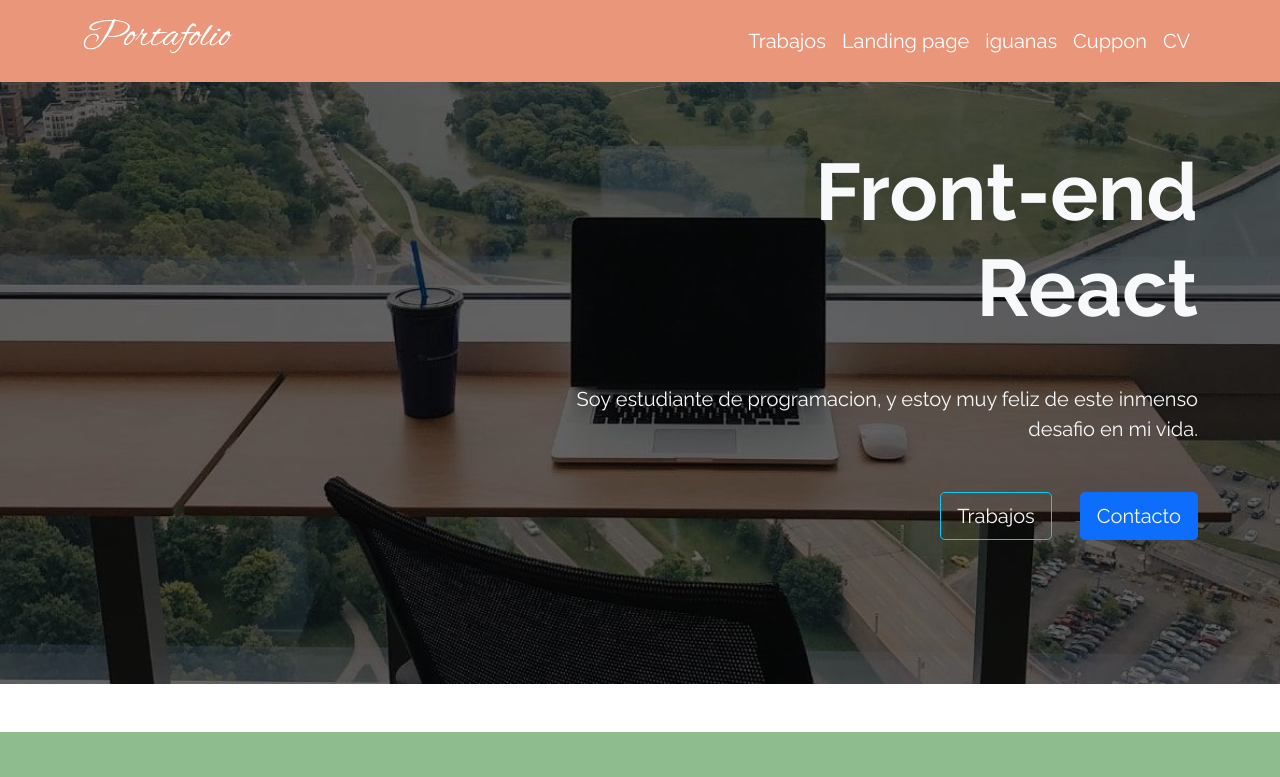
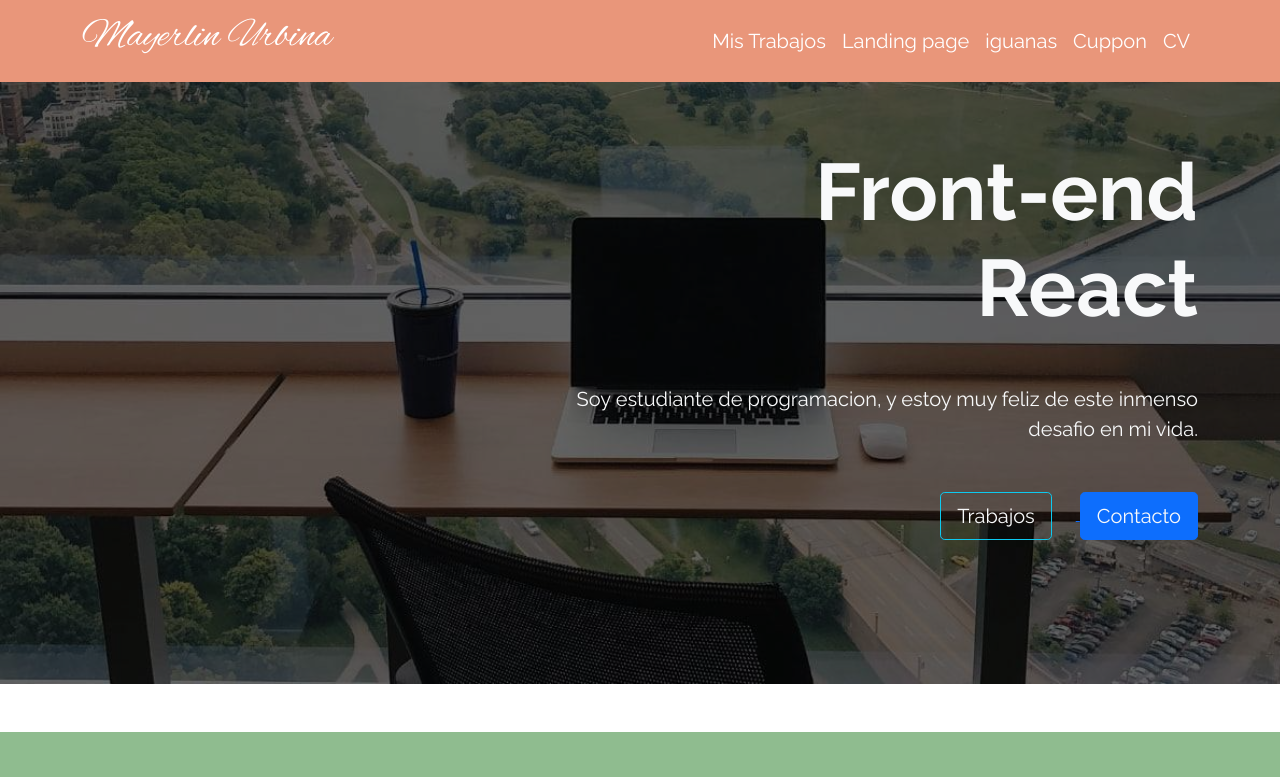
Before and after one commit to mayerlinurbina/mayerlinurbina.github.io, a plain HTML site: page pages/portafolio/index.html in a window 1280 px wide. Shown: the top 777 px of the page. Drawn offline with nearby package versions, Linux system fonts and the light colour scheme.

Commit message:
cambio final

```diff
--- a/pages/portafolio/index.html
+++ b/pages/portafolio/index.html
@@ -28,12 +28,12 @@
     <nav class="navbar navbar-expand-lg fixed-top">
       <div class="container">
         <a class="navbar-brand" href="#">
-          <h1 class="navbar-title">Portafolio</h1>
+          <h1 class="navbar-title">Mayerlin Urbina</h1>
         </a>
         <div class="collapse navbar-collapse" id="navbarSupportedContent">
           <ul class="navbar-nav ms-auto mb-2 mb-lg-0 fs-5">
             <li class="nav-item">
-              <a class="nav-link" href="#Mis-trabajos">Trabajos</a>
+              <a class="nav-link" href="#Mis-trabajos">Mis Trabajos</a>
             </li>
             <li class="nav-item">
               <a class="nav-link" href="../landing/index.html" target="_blank"
```
